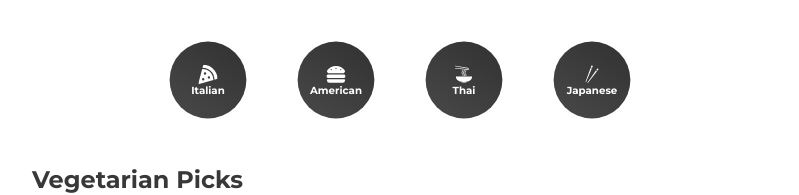
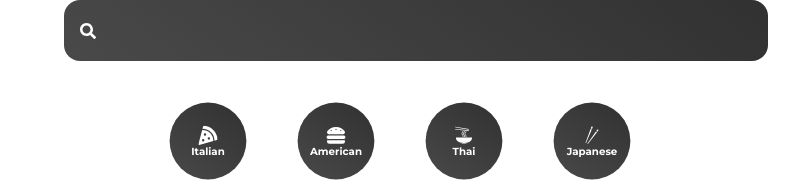
Before and after one commit to moharoon11/ReactRecipe, a React (Create React App) app: page / in a window 1280 px wide. Shown: the top 195 px of the page, without its empty margins (224-1023 px from the left). Built offline with nearby package versions, Linux system fonts and the light colour scheme; no server answers.

Commit message:
search section

```diff
--- a/src/App.js
+++ b/src/App.js
@@ -1,11 +1,13 @@
 import { BrowserRouter } from "react-router-dom";
 import Pages from "./pages/Pages";
 import Category from "./components/Category";
+import Search from "./components/Search";
 
 function App() {
   return (
     <div className="App">
       <BrowserRouter>
+         <Search />
          <Category />
          <Pages />
       </BrowserRouter>
--- a/src/components/Category.jsx
+++ b/src/components/Category.jsx
@@ -57,8 +57,11 @@
     }
 
     svg {
-    color: white;
-    font-size: 1.5rem;
+      color: white;
+      font-size: 1.5rem;
+    }
+    &.active {
+       background: linear-gradient(to right, #f27121, #e94057);
     }
 `;
 
--- /dev/null
+++ b/src/components/Search.jsx
@@ -0,0 +1,58 @@
+import styled from "styled-components";
+
+import { useState } from "react";
+import { FaSearch } from "react-icons/fa";
+import { useNavigate } from "react-router-dom";
+
+function Search() {
+
+    const [input, setInput] = useState("");
+    const navigate = useNavigate();
+
+    const submitHandler = (e) => {
+        e.preventDefault();
+        navigate(`/searched/${input}`);
+    }
+
+  return (
+    <FormStyle onSubmit={submitHandler}>
+        <div>
+            <FaSearch></FaSearch>
+            <input onChange={(e) => setInput(e.target.value)} type="text" value={input}/>
+        </div>
+    </FormStyle>
+  )
+}
+
+const FormStyle = styled.form`
+    margin: 0rem 2rem;
+
+
+    div {
+      width: 100%;
+      position: relative;
+    }
+
+    input {
+      border: none;
+      background: linear-gradient(35deg, #494949, #313131);
+      color: white;
+      font-size: 1.5rem;
+      padding: 1rem 3rem;
+      border-radius: 1rem;
+      outline: none;
+      width: 100%;
+    }
+
+    svg {
+      position: absolute;
+      top: 50%;
+      left: 0%;
+      transform: translate(100%, -50%);
+      color: white;
+    }
+
+
+`;
+
+export default Search
--- a/src/pages/Home.jsx
+++ b/src/pages/Home.jsx
@@ -1,7 +1,8 @@
 import Veggie from '../components/Veggie';
 import Popular from '../components/Popular';
-import styled from 'styled-components';
-import Category from '../components/Category';
+
+
+
 
 
 
--- a/src/pages/Pages.jsx
+++ b/src/pages/Pages.jsx
@@ -3,12 +3,15 @@
 import React from 'react'
 import { Route, Routes } from 'react-router-dom';
 import Cuisine from "./Cuisine";
-
+import Searched from "./Searched";
+import Recipe from "./Recipe";
 function Pages() {
   return (
       <Routes>
          <Route path="/" element={<Home />}/>
          <Route path="/cuisine/:type" element={<Cuisine />}/>
+         <Route path="/searched/:search" element={<Searched />} />
+         <Route path="/recipe/:name" element={<Recipe />} />
       </Routes>
   )
 }
--- /dev/null
+++ b/src/pages/Searched.jsx
@@ -0,0 +1,60 @@
+import { useState, useEffect, React } from 'react'
+import { useParams } from 'react-router-dom'
+import styled from 'styled-components';
+
+
+function Searched() {
+
+    let params = useParams();
+    const [searchedRecipes, setSearchedRecipes] = useState([]);
+
+    useEffect(() => {
+        getSearched(params.search);
+    }, [params.search])
+
+  const getSearched =  async (search) => {
+    const data = await fetch(`https://api.spoonacular.com/recipes/complexSearch?apiKey=${process.env.REACT_APP_API_KEY}&cuisine=${search}`);
+    const recipes = await data.json();
+    setSearchedRecipes(recipes.results || []);
+  }
+
+  return (
+    <Grid>
+      {
+        searchedRecipes.map((item) => {
+            return (
+                <Card key={item.id}>
+                    <img src={item.image} alt="" />
+                    <h4>{item.title}</h4>
+                </Card>
+            )
+        })
+      }
+    </Grid>
+  )
+}
+
+const Grid = styled.div`
+    display: grid;
+    grid-template-columns: repeat(auto-fit, minmax(20rem, 1fr));
+    grid-gap: 3rem;
+`;
+
+
+const Card = styled.div`
+      img {
+         width: 100%;
+         border-radius: 2rem;
+      }
+
+      a {
+        text-decoration: none;
+      }
+
+      h4 {
+        text-align: center;
+        padding: 1rem;
+      }
+`;
+
+export default Searched
```
Also changed, not shown: src/pages/Recipe.jsx (added).
